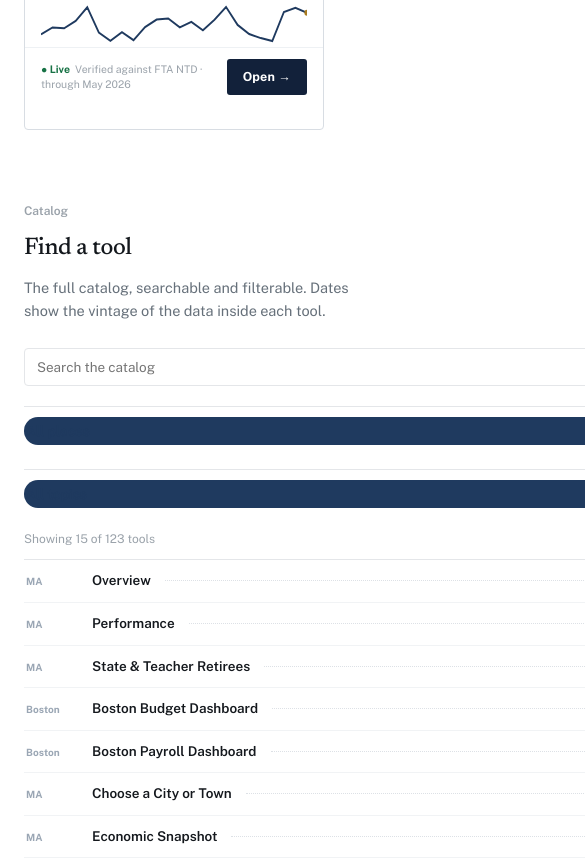
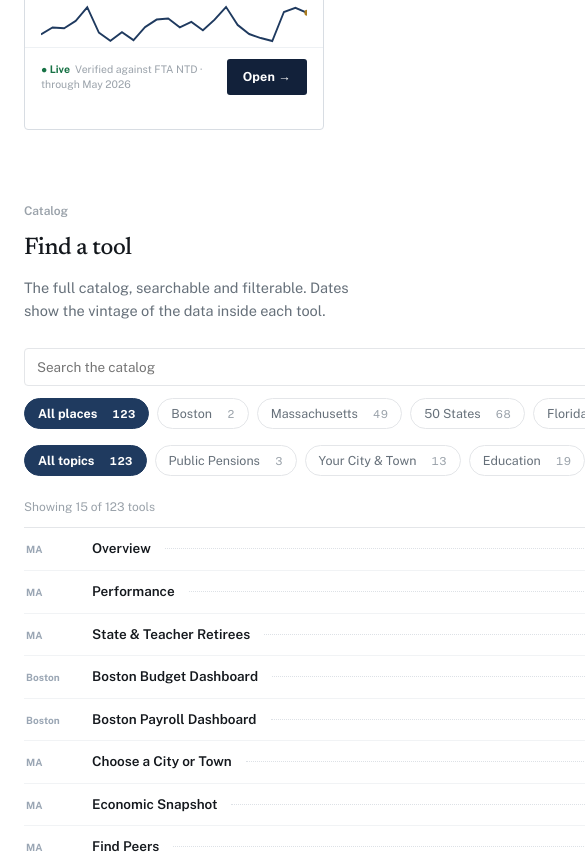
Before and after one commit to jcalabr3ez/datalabs-prototype, a plain HTML site: page index.html in a window 390 px wide. Shown: the part 918-1779 px from the top of the page, 585 px wide, since content can reach past the window. Drawn offline with nearby package versions, Linux system fonts and the light colour scheme.

Commit message:
Add files via upload

```diff
--- a/index.html
+++ b/index.html
@@ -138,33 +138,22 @@
     padding:8px 16px; border-radius:3px; letter-spacing:.02em; }
   .app:hover .openbtn { background:#A87B1F; }
 
-  /* directory: finder */
+  /* catalog: finder */
+  .dir-sec { padding-bottom:96px; }
   .finder { display:grid; grid-template-columns:210px 1fr; gap:40px; margin-top:26px; align-items:start; }
-  @media (max-width:800px){
-    .finder { grid-template-columns:1fr; gap:18px; }
-    .fgroup { margin-top:12px; border-top:none; padding-top:0; display:flex; gap:8px; overflow-x:auto;
-      -webkit-overflow-scrolling:touch; scrollbar-width:none; padding-bottom:4px; }
-    .fgroup::-webkit-scrollbar { display:none; }
-    .fb { width:auto; flex:none; border:1px solid var(--rule); border-radius:999px; padding:7px 13px;
-      font-size:12.5px; background:#fff; white-space:nowrap; }
-    .fb.on { border-color:var(--navy); background:var(--navy); color:#fff; }
-    .fb.on span { color:var(--goldlt); }
-    .fb span { margin-left:5px; }
-    .clearall { margin-top:6px; }
-  }
-  .rail .srch { width:100%; border:1px solid var(--rule); border-radius:4px; padding:10px 12px;
+  .srchwrap { position:relative; }
+  .rail .srch { width:100%; border:1px solid var(--rule); border-radius:4px; padding:10px 30px 10px 12px;
     font-family:inherit; font-size:13.5px; color:var(--ink); outline:none; background:#fff; }
   .rail .srch:focus { border-color:var(--gold); }
-  .srchwrap { position:relative; }
   .srchx { position:absolute; right:6px; top:50%; transform:translateY(-50%); border:none; background:none;
-    font-size:17px; color:var(--faint); padding:4px 7px; line-height:1; }
+    font-size:17px; color:var(--faint); padding:4px 7px; line-height:1; cursor:pointer; }
   .srchx:hover { color:var(--ink); }
   .clearall { margin-top:14px; border:none; background:none; font-size:12px; font-weight:600;
-    color:var(--gold); padding:2px 0; display:none; }
+    color:var(--gold); padding:2px 0; display:none; cursor:pointer; }
   .clearall.show { display:block; }
   .fgroup { margin-top:20px; border-top:1px solid var(--rule); padding-top:10px; }
   .fb { display:flex; width:100%; justify-content:space-between; align-items:center; gap:10px;
-    border:none; background:none; text-align:left; font-size:13.5px; color:var(--grey); padding:6px 2px; }
+    border:none; background:none; text-align:left; font-size:13.5px; color:var(--grey); padding:6px 2px; cursor:pointer; }
   .fb span { font-size:11px; color:var(--faint); font-variant-numeric:tabular-nums; }
   .fb:hover { color:var(--ink); }
   .fb.on { color:var(--navy); font-weight:700; }
@@ -185,9 +174,21 @@
   .drow.arch a { color:var(--grey); }
   .noresult { padding:18px 2px; font-size:13.5px; color:var(--faint); }
   .showmore { margin-top:20px; margin-bottom:10px; border:1px solid var(--rule); background:#fff; border-radius:4px;
-    font-size:13px; font-weight:600; color:var(--navy2); padding:9px 16px; }
+    font-size:13px; font-weight:600; color:var(--navy2); padding:9px 16px; cursor:pointer; }
   .showmore:hover { border-color:var(--navy); color:var(--navy); }
-  @media (max-width:600px){ .drow .topic { display:none; } .drow .pub { width:auto; } } .dir li .lead { min-width:10px; } }
+  @media (max-width:800px){
+    .finder { grid-template-columns:1fr; gap:18px; }
+    .fgroup { margin-top:12px; border-top:none; padding-top:0; display:flex; gap:8px; overflow-x:auto;
+      -webkit-overflow-scrolling:touch; scrollbar-width:none; padding-bottom:4px; }
+    .fgroup::-webkit-scrollbar { display:none; }
+    .fb { width:auto; flex:none; border:1px solid var(--rule); border-radius:999px; padding:7px 13px;
+      font-size:12.5px; background:#fff; white-space:nowrap; }
+    .fb.on { border-color:var(--navy); background:var(--navy); color:#fff; }
+    .fb.on span { color:var(--goldlt); }
+    .fb span { margin-left:5px; }
+    .clearall { margin-top:6px; }
+  }
+  @media (max-width:600px){ .drow .topic { display:none; } .drow .pub { width:auto; } }
 
   footer { margin-top:104px; }
   .pifoot { background:#12213A; color:#C9D2E0; border-top:3px solid #A87B1F; }
@@ -316,38 +317,39 @@ document.getElementById('deskList').innerHTML = '<div class="appgrid">' +
     '<span class="openbtn">Open &#8594;</span></div>' +
   '</a>').join('') + '</div>';
 
-/* ---------- Directory: searchable, filterable finder ---------- */
+/* ---------- Catalog: searchable, filterable finder ---------- */
 (function(){
-  const GEO = { 'Boston':'Boston', 'MA':'Massachusetts', 'US':'50 States', 'FL':'Florida' };
-  const items = [];
-  CATALOG.forEach(t => {
-    const isArch = t.id === 'ARCHIVE';
+  var GEO = { 'Boston':'Boston', 'MA':'Massachusetts', 'US':'50 States', 'FL':'Florida' };
+  var items = [];
+  CATALOG.forEach(function(t){
+    var isArch = t.id === 'ARCHIVE';
     if (t.st === 'live' && t.url && t.url !== '#' && !(t.legacy||[]).length) {
       items.push({ n:t.t, u:t.url, s:(t.g&&t.g[0])||'', topic:t.t,
                    vint:(t.id==='DL-12'?'May 2026':''), vage:'', isNew:true, arch:false });
     }
-    (t.legacy||[]).forEach(l => items.push({
+    (t.legacy||[]).forEach(function(l){ items.push({
       n:l.t, u:l.u, s:l.s||'', topic:isArch?'Archive':t.t,
-      vint:l.vint||'', vage:l.vage||'', isNew:false, arch:isArch }));
+      vint:l.vint||'', vage:l.vage||'', isNew:false, arch:isArch }); });
   });
-  const geoOrder = ['Boston','MA','US','FL'];
-  const gc = g => items.filter(i=>i.s===g).length;
-  const topics = [...new Set(items.map(i=>i.topic))];
+  var geoOrder = ['Boston','MA','US','FL'];
+  function gc(g){ return items.filter(function(i){return i.s===g;}).length; }
+  var topics = [];
+  items.forEach(function(i){ if(topics.indexOf(i.topic)<0) topics.push(i.topic); });
 
   document.getElementById('geoFilters').innerHTML =
     '<button class="fb geo on" data-g="ALL">All places<span>'+items.length+'</span></button>' +
-    geoOrder.filter(g=>gc(g)).map(g =>
-      '<button class="fb geo" data-g="'+g+'">'+esc(GEO[g])+'<span>'+gc(g)+'</span></button>').join('');
+    geoOrder.filter(gc).map(function(g){
+      return '<button class="fb geo" data-g="'+g+'">'+esc(GEO[g])+'<span>'+gc(g)+'</span></button>';}).join('');
   document.getElementById('topicFilters').innerHTML =
     '<button class="fb top on" data-t="ALL">All topics<span>'+items.length+'</span></button>' +
-    topics.map(t => '<button class="fb top" data-t="'+esc(t)+'">'+esc(t)+
-      '<span>'+items.filter(i=>i.topic===t).length+'</span></button>').join('');
+    topics.map(function(t){ return '<button class="fb top" data-t="'+esc(t)+'">'+esc(t)+
+      '<span>'+items.filter(function(i){return i.topic===t;}).length+'</span></button>';}).join('');
 
-  document.getElementById('dirList').innerHTML = items.map(i => {
-    const cls = i.vage==='red' ? ' old' : (i.vage==='amb' ? ' amb' : '');
-    const v = i.vint ? '<span class="pub'+cls+'">Data through '+esc(i.vint)+'</span>'
-                     : '<span class="pub nr">vintage not recorded</span>';
-    const ext = i.u.charAt(0)==='/' ? '' : ' target="_blank" rel="noopener"';
+  document.getElementById('dirList').innerHTML = items.map(function(i){
+    var cls = i.vage==='red' ? ' old' : (i.vage==='amb' ? ' amb' : '');
+    var v = i.vint ? '<span class="pub'+cls+'">Data through '+esc(i.vint)+'</span>'
+                   : '<span class="pub nr">vintage not recorded</span>';
+    var ext = i.u.charAt(0)==='/' ? '' : ' target="_blank" rel="noopener"';
     return '<div class="drow'+(i.arch?' arch':'')+'" data-g="'+esc(i.s)+'" data-t="'+esc(i.topic)+
       '" data-q="'+esc((i.n+' '+i.topic).toLowerCase())+'">' +
       '<span class="site">'+esc(i.s==='PI'?'PIONEER':i.s)+'</span>' +
@@ -355,18 +357,18 @@ document.getElementById('deskList').innerHTML = '<div class="appgrid">' +
       '<span class="lead"></span><span class="topic">'+esc(i.topic)+'</span>'+v+'</div>';
   }).join('');
 
-  const rows=[].slice.call(document.querySelectorAll('.drow'));
-  const count=document.getElementById('rcount'), none=document.getElementById('noresult');
-  const more=document.getElementById('showMore');
-  const LIMIT=15;
-  let fg='ALL', ft='ALL', expanded=false;
+  var rows=[].slice.call(document.querySelectorAll('.drow'));
+  var count=document.getElementById('rcount'), none=document.getElementById('noresult');
+  var more=document.getElementById('showMore');
+  var LIMIT=15;
+  var fg='ALL', ft='ALL', expanded=false;
   function apply(){
-    const q=(document.getElementById('srch').value||'').toLowerCase().trim();
-    let matched=0, drawn=0;
-    rows.forEach(r=>{
-      const ok=(fg==='ALL'||r.dataset.g===fg)&&(ft==='ALL'||r.dataset.t===ft)&&(!q||r.dataset.q.indexOf(q)>=0);
+    var q=(document.getElementById('srch').value||'').toLowerCase().replace(/^\s+|\s+$/g,'');
+    var matched=0, drawn=0;
+    rows.forEach(function(r){
+      var ok=(fg==='ALL'||r.dataset.g===fg)&&(ft==='ALL'||r.dataset.t===ft)&&(!q||r.dataset.q.indexOf(q)>=0);
       if(ok){ matched++;
-        const show = expanded || drawn < LIMIT;
+        var show = expanded || drawn < LIMIT;
         if(show) drawn++;
         r.classList.toggle('hide', !show);
       } else r.classList.add('hide');
@@ -379,28 +381,29 @@ document.getElementById('deskList').innerHTML = '<div class="appgrid">' +
     else if(expanded && matched>LIMIT){ more.hidden=false; more.textContent='Show fewer'; }
     else more.hidden=true;
   }
-  more.addEventListener('click',()=>{ expanded=!expanded; apply();
+  more.addEventListener('click',function(){ expanded=!expanded; apply();
     if(!expanded) document.getElementById('directory').scrollIntoView({behavior:'smooth'}); });
-  const srchEl=document.getElementById('srch'), srchX=document.getElementById('srchClear'),
-        clearAll=document.getElementById('clearAll');
+
+  var srchEl=document.getElementById('srch'), srchX=document.getElementById('srchClear'),
+      clearAll=document.getElementById('clearAll');
   function chrome(){
     srchX.hidden = !srchEl.value;
     clearAll.classList.toggle('show', !!srchEl.value || fg!=='ALL' || ft!=='ALL');
   }
-  srchEl.addEventListener('input',()=>{expanded=false;apply();chrome();});
-  srchX.addEventListener('click',()=>{ srchEl.value=''; expanded=false; apply(); chrome(); srchEl.focus(); });
-  clearAll.addEventListener('click',()=>{
+  srchEl.addEventListener('input',function(){expanded=false;apply();chrome();});
+  srchX.addEventListener('click',function(){ srchEl.value=''; expanded=false; apply(); chrome(); srchEl.focus(); });
+  clearAll.addEventListener('click',function(){
     srchEl.value=''; fg='ALL'; ft='ALL'; expanded=false;
-    [].slice.call(document.querySelectorAll('.fb.geo')).forEach((x,i)=>x.classList.toggle('on',i===0));
-    [].slice.call(document.querySelectorAll('.fb.top')).forEach((x,i)=>x.classList.toggle('on',i===0));
+    [].slice.call(document.querySelectorAll('.fb.geo')).forEach(function(x,i){x.classList.toggle('on',i===0);});
+    [].slice.call(document.querySelectorAll('.fb.top')).forEach(function(x,i){x.classList.toggle('on',i===0);});
     apply(); chrome();
   });
-  [].slice.call(document.querySelectorAll('.fb.geo')).forEach(b=>b.addEventListener('click',()=>{
-    [].slice.call(document.querySelectorAll('.fb.geo')).forEach(x=>x.classList.toggle('on',x===b));
-    fg=b.dataset.g; expanded=false; apply(); chrome();}));
-  [].slice.call(document.querySelectorAll('.fb.top')).forEach(b=>b.addEventListener('click',()=>{
-    [].slice.call(document.querySelectorAll('.fb.top')).forEach(x=>x.classList.toggle('on',x===b));
-    ft=b.dataset.t; expanded=false; apply(); chrome();}));
+  [].slice.call(document.querySelectorAll('.fb.geo')).forEach(function(b){b.addEventListener('click',function(){
+    [].slice.call(document.querySelectorAll('.fb.geo')).forEach(function(x){x.classList.toggle('on',x===b);});
+    fg=b.dataset.g; expanded=false; apply(); chrome();});});
+  [].slice.call(document.querySelectorAll('.fb.top')).forEach(function(b){b.addEventListener('click',function(){
+    [].slice.call(document.querySelectorAll('.fb.top')).forEach(function(x){x.classList.toggle('on',x===b);});
+    ft=b.dataset.t; expanded=false; apply(); chrome();});});
   apply();
 })();
 
```
